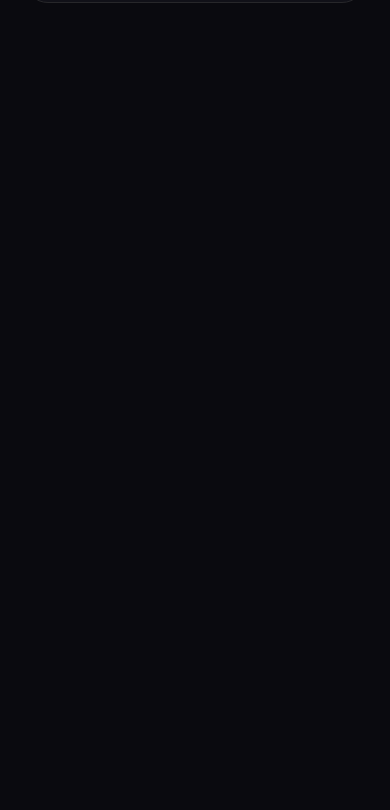
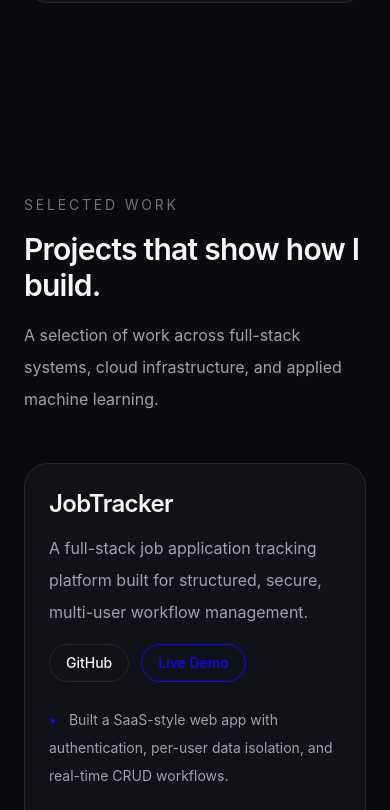
Before and after one commit to PaarthSh4rma/portfolio-website, a React (Vite) app: page / in a window 390 px wide. Shown: the part 1190-2000 px from the top of the page. Before the commit the page ends 1289 px from the top, so only its background shows below. Built offline with nearby package versions, Linux system fonts and the light colour scheme.

Commit message:
add featured projects section with responsive project cards

```diff
--- a/src/App.tsx
+++ b/src/App.tsx
@@ -1,5 +1,6 @@
 import Navbar from "./components/layout/Navbar";
 import Hero from "./components/sections/Hero";
+import Projects from "./components/sections/Projects";
 
 function App() {
   return (
@@ -9,6 +10,7 @@ function App() {
     >
       <Navbar />
       <Hero />
+      <Projects />
     </main>
   );
 }
--- a/src/components/sections/Projects.tsx
+++ b/src/components/sections/Projects.tsx
@@ -0,0 +1,94 @@
+import Section from "../layout/Section";
+import { projects } from "../../data/projects";
+
+export default function Projects() {
+  return (
+    <Section id="projects">
+      <div className="space-y-12">
+        <div className="max-w-3xl space-y-4">
+          <p className="text-sm uppercase tracking-[0.2em] text-[var(--text-muted)]">
+            Selected Work
+          </p>
+          <h2 className="text-3xl font-semibold tracking-tight md:text-5xl">
+            Projects that show how I build.
+          </h2>
+          <p className="text-base leading-8 text-[var(--text-secondary)] md:text-lg">
+            A selection of work across full-stack systems, cloud infrastructure,
+            and applied machine learning.
+          </p>
+        </div>
+
+        <div className="space-y-6">
+          {projects.map((project) => (
+            <article
+              key={project.title}
+              className="rounded-3xl border border-[var(--border-primary)] bg-[var(--bg-secondary)] p-6 transition-all hover:border-[var(--border-hover)] md:p-8"
+            >
+              <div className="flex flex-col gap-6">
+                <div className="flex flex-col gap-4 md:flex-row md:items-start md:justify-between">
+                  <div className="space-y-3">
+                    <h3 className="text-2xl font-semibold tracking-tight">
+                      {project.title}
+                    </h3>
+                    <p className="max-w-3xl text-base leading-8 text-[var(--text-secondary)]">
+                      {project.summary}
+                    </p>
+                  </div>
+
+                  {(project.github || project.live) && (
+                    <div className="flex flex-wrap gap-3">
+                      {project.github && (
+                        <a
+                          href={project.github}
+                          target="_blank"
+                          rel="noreferrer"
+                          className="inline-flex items-center justify-center rounded-full border border-[var(--border-primary)] px-4 py-2 text-sm font-medium text-[var(--text-primary)] transition-all hover:border-[var(--accent)] hover:text-[var(--accent)]"
+                        >
+                          GitHub
+                        </a>
+                      )}
+
+                      {project.live && (
+                        <a
+                          href={project.live}
+                          target="_blank"
+                          rel="noreferrer"
+                          className="inline-flex items-center justify-center rounded-full border border-[var(--accent)] px-4 py-2 text-sm font-medium text-[var(--accent)] transition-all hover:bg-[rgba(16,7,250,0.08)]"
+                        >
+                          Live Demo
+                        </a>
+                      )}
+                    </div>
+                  )}
+                </div>
+
+                <ul className="space-y-3">
+                  {project.bullets.map((bullet) => (
+                    <li
+                      key={bullet}
+                      className="text-sm leading-7 text-[var(--text-secondary)] md:text-base"
+                    >
+                      <span className="mr-3 text-[var(--accent)]">•</span>
+                      {bullet}
+                    </li>
+                  ))}
+                </ul>
+
+                <div className="flex flex-wrap gap-3">
+                  {project.stack.map((item) => (
+                    <span
+                      key={item}
+                      className="rounded-full border border-[var(--border-primary)] px-3 py-2 text-sm text-[var(--text-secondary)]"
+                    >
+                      {item}
+                    </span>
+                  ))}
+                </div>
+              </div>
+            </article>
+          ))}
+        </div>
+      </div>
+    </Section>
+  );
+}
```
